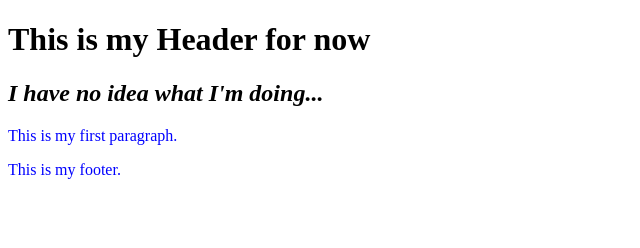
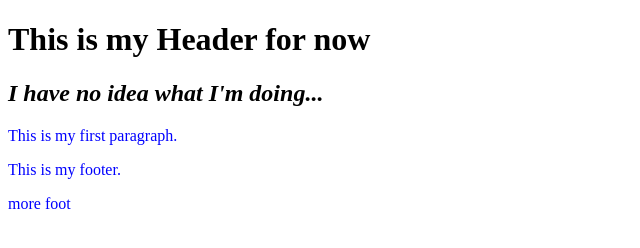
Before and after one commit to Jonrequillo/CodingPlayground, a plain HTML site: page index.html in a window 1280 px wide. Shown: the full height of the page, 0-640 px from the left. Drawn offline with Linux system fonts and the light colour scheme.

Commit message:
This was another test

```diff
--- a/index.html
+++ b/index.html
@@ -13,5 +13,6 @@
 
 <footer>
   <p>This is my footer.</p>
+  <p> more foot</p>
 </footer>
 </html>
```
